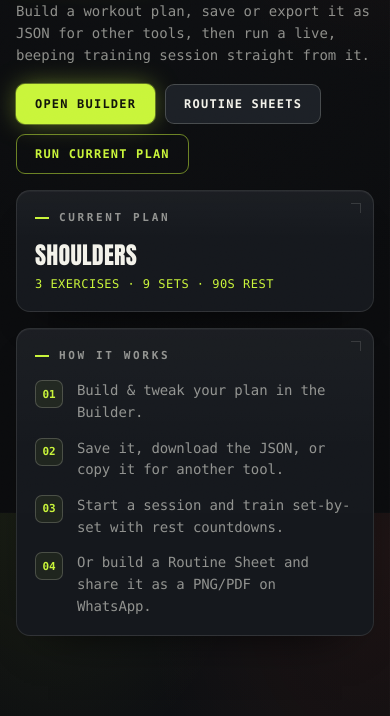
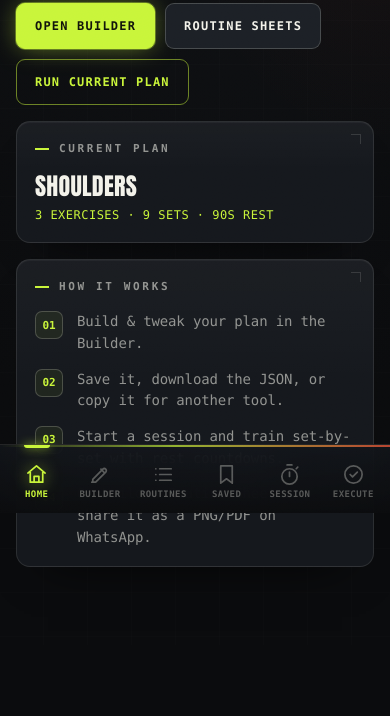
Before and after one commit to aoprisan/fitbuilder, a website built with Vite: page index.html in a window 390 px wide. Shown: the part 331-1047 px from the top of the page. After the commit the page ends 976 px from the top, so only its background shows below. Built offline with nearby package versions, Linux system fonts and the light colour scheme; a web font is replaced by a local one.

Commit message:
Optimize for mobile: bottom control-deck nav + thumb ergonomics
Make the Performance Console gym-phone-first without altering its identity.

- Nav: on <600px the wrapping top pill row becomes a fixed bottom "control
  deck" — SVG glyphs + micro-labels, lime active glyph, and a power-rail stub
  above the active tab. Desktop keeps the pill nav (icons hidden). The header
  sheds its backdrop-filter on mobile so the fixed nav escapes its containing
  block.
- Routine rows stack on mobile: index + full-width name + remove on line 1,
  full-width prescription below — no more truncated fields or an empty ✕ row.
  Uses flex-basis 0 so the name overrides its inherited width:100%.
- Lift sub-16px inputs to 16px to stop iOS focus-zoom; kill the tap-highlight
  flash; bump buttons/steppers/toggles to >=42px and clear content above the
  deck via env(safe-area-inset-bottom).

Co-Authored-By: Claude Opus 4.7 (1M context) <noreply@anthropic.com>

```diff
--- a/src/main.ts
+++ b/src/main.ts
@@ -10,13 +10,34 @@ import { mountSaved } from "./views/saved";
 import { mountSession } from "./views/session";
 import { mountSheet } from "./views/sheet";
 
-const NAV_ITEMS: ReadonlyArray<{ name: ViewName; label: string }> = [
-  { name: "home", label: "Home" },
-  { name: "builder", label: "Builder" },
-  { name: "sheet", label: "Routines" },
-  { name: "saved", label: "Saved" },
-  { name: "session", label: "Session" },
-  { name: "execute", label: "Execute" },
+const SVG_NS = "http://www.w3.org/2000/svg";
+
+/** Build a stroked 24×24 nav glyph from one or more SVG path `d` strings. */
+function navIcon(...paths: string[]): SVGElement {
+  const svg = document.createElementNS(SVG_NS, "svg");
+  svg.setAttribute("class", "nav-icon");
+  svg.setAttribute("viewBox", "0 0 24 24");
+  svg.setAttribute("fill", "none");
+  svg.setAttribute("stroke", "currentColor");
+  svg.setAttribute("stroke-width", "1.9");
+  svg.setAttribute("stroke-linecap", "round");
+  svg.setAttribute("stroke-linejoin", "round");
+  svg.setAttribute("aria-hidden", "true");
+  for (const d of paths) {
+    const path = document.createElementNS(SVG_NS, "path");
+    path.setAttribute("d", d);
+    svg.appendChild(path);
+  }
+  return svg;
+}
+
+const NAV_ITEMS: ReadonlyArray<{ name: ViewName; label: string; icon: () => SVGElement }> = [
+  { name: "home", label: "Home", icon: () => navIcon("M3 10.5 12 3l9 7.5M5.5 9.5V20h13V9.5M9.5 20v-6h5v6") },
+  { name: "builder", label: "Builder", icon: () => navIcon("M4 20h4L18.5 9.5a2 2 0 0 0-3-3L5 17v3zM13.5 6.5l3 3") },
+  { name: "sheet", label: "Routines", icon: () => navIcon("M8 6h12M8 12h12M8 18h12M4 6h.01M4 12h.01M4 18h.01") },
+  { name: "saved", label: "Saved", icon: () => navIcon("M6 3h12v18l-6-4.5L6 21z") },
+  { name: "session", label: "Session", icon: () => navIcon("M12 22a8 8 0 1 0 0-16 8 8 0 0 0 0 16zM12 14V9.5M9.5 2h5M19 6l1.6-1.6") },
+  { name: "execute", label: "Execute", icon: () => navIcon("M21 12a9 9 0 1 1-18 0 9 9 0 0 1 18 0zM8.5 12l2.5 2.5 5-5") },
 ];
 
 function boot(): void {
@@ -92,7 +113,10 @@ function boot(): void {
     "nav",
     { class: "nav", aria: { label: "Primary" } },
     NAV_ITEMS.map((item) => {
-      const btn = h("button", { class: "nav-btn", type: "button", text: item.label });
+      const btn = h("button", { class: "nav-btn", type: "button", aria: { label: item.label } }, [
+        item.icon(),
+        h("span", { class: "nav-label", text: item.label }),
+      ]);
       btn.addEventListener("click", () => {
         // Session/Execute tabs run the current working plan/sheet as a snapshot.
         if (item.name === "session") nav.start(clonePlan(state.editing));
--- a/src/styles.css
+++ b/src/styles.css
@@ -46,12 +46,18 @@
 
 * {
   box-sizing: border-box;
+  -webkit-tap-highlight-color: transparent;
 }
 
 html,
 body {
   margin: 0;
   padding: 0;
+}
+
+html {
+  -webkit-text-size-adjust: 100%;
+  text-size-adjust: 100%;
 }
 
 body {
@@ -227,6 +233,14 @@ textarea {
   box-shadow: 0 0 18px -4px rgba(201, 245, 58, 0.7);
 }
 
+/* Icons ride the bottom "control deck" on phones; desktop keeps text pills. */
+.nav-icon {
+  display: none;
+  width: 22px;
+  height: 22px;
+  flex: 0 0 auto;
+}
+
 /* ---- Layout -------------------------------------------------------------- */
 .view-host {
   flex: 1;
@@ -1454,6 +1468,172 @@ textarea:focus {
   color: var(--ink-faint);
 }
 
+/* ---- Mobile: bottom control deck + thumb ergonomics --------------------- */
+@media (max-width: 599px) {
+  /* iOS Safari background-attachment:fixed repaints badly while scrolling. */
+  body {
+    background-attachment: scroll;
+  }
+
+  /* Header sheds the nav and shrinks to a slim brand rail. Dropping the
+     backdrop-filter is required: it would otherwise become the containing
+     block for the now-fixed nav and trap it inside the header. */
+  .app-header {
+    backdrop-filter: none;
+    -webkit-backdrop-filter: none;
+    background: linear-gradient(180deg, rgba(11, 12, 14, 0.97), rgba(11, 12, 14, 0.88));
+    padding: 11px clamp(14px, 5vw, 20px);
+    padding-top: max(11px, env(safe-area-inset-top));
+  }
+
+  /* Nav reborn as a fixed bottom deck — every destination within thumb reach. */
+  .nav {
+    position: fixed;
+    bottom: 0;
+    left: 0;
+    right: 0;
+    z-index: 60;
+    flex-wrap: nowrap;
+    gap: 2px;
+    padding: 7px 6px max(7px, env(safe-area-inset-bottom));
+    border: none;
+    border-top: 1px solid var(--line);
+    border-radius: 0;
+    background: linear-gradient(180deg, rgba(18, 21, 26, 0.82), rgba(11, 12, 14, 0.97));
+    backdrop-filter: blur(18px) saturate(150%);
+    -webkit-backdrop-filter: blur(18px) saturate(150%);
+  }
+
+  /* Lime power rail across the deck's top edge — mirrors the header. */
+  .nav::before {
+    content: "";
+    position: absolute;
+    top: 0;
+    left: 0;
+    right: 0;
+    height: 2px;
+    background: linear-gradient(90deg, transparent, var(--lime) 45%, var(--coral));
+    opacity: 0.7;
+  }
+
+  .nav-btn {
+    position: relative;
+    flex: 1 1 0;
+    min-width: 0;
+    min-height: 54px;
+    display: flex;
+    flex-direction: column;
+    align-items: center;
+    justify-content: center;
+    gap: 4px;
+    padding: 9px 2px 5px;
+    border-radius: 12px;
+    color: var(--ink-faint);
+    letter-spacing: 0.04em;
+  }
+
+  .nav-icon {
+    display: block;
+    width: 23px;
+    height: 23px;
+    stroke-width: 1.8;
+  }
+
+  .nav-label {
+    font-size: 9px;
+    line-height: 1;
+    font-weight: 600;
+  }
+
+  .nav-btn:hover {
+    background: transparent;
+    color: var(--ink-soft);
+  }
+
+  .nav-btn:active {
+    background: rgba(243, 242, 234, 0.05);
+  }
+
+  /* Active tab: lime glyph + a stub of the power rail above it, no fill pill. */
+  .nav-btn.active {
+    background: transparent;
+    color: var(--lime);
+    box-shadow: none;
+  }
+
+  .nav-btn.active .nav-icon {
+    filter: drop-shadow(0 0 8px rgba(201, 245, 58, 0.7));
+  }
+
+  .nav-btn.active::before {
+    content: "";
+    position: absolute;
+    top: -7px;
+    width: 26px;
+    height: 3px;
+    border-radius: 0 0 3px 3px;
+    background: var(--lime);
+    box-shadow: 0 0 10px rgba(201, 245, 58, 0.85);
+  }
+
+  /* Clear the fixed deck so nothing hides behind it. */
+  .view-host {
+    padding-bottom: calc(78px + env(safe-area-inset-bottom));
+  }
+
+  /* Lift sub-16px fields to 16px so iOS doesn't zoom the page on focus. */
+  .rex-name,
+  .rex-pres,
+  .tags-input,
+  textarea {
+    font-size: 16px;
+  }
+
+  /* Comfortable touch targets across the controls. */
+  .btn {
+    min-height: 46px;
+  }
+
+  .btn-small {
+    min-height: 42px;
+    padding: 10px 14px;
+  }
+
+  .icon-btn {
+    min-height: 42px;
+    display: inline-flex;
+    align-items: center;
+  }
+
+  .toggle-btn {
+    min-height: 42px;
+  }
+
+  /* Routine rows stack on phones: name (with ✕) on top, prescription full-width
+     below — no more truncated fields or an empty row just for the remove ✕. */
+  .routine-ex-row {
+    align-items: center;
+  }
+
+  /* basis:0 (not auto) so the name ignores its width:100% and shares line 1
+     with the index badge and the ✕; prescription drops to its own full row. */
+  .rex-name {
+    flex: 1 1 0;
+    order: 1;
+  }
+
+  .rex-remove {
+    order: 2;
+    min-width: 42px;
+    justify-content: center;
+  }
+
+  .rex-pres {
+    flex: 1 1 100%;
+    order: 3;
+  }
+}
+
 /* ---- Responsive ---------------------------------------------------------- */
 @media (min-width: 600px) {
   .builder-head {
```
